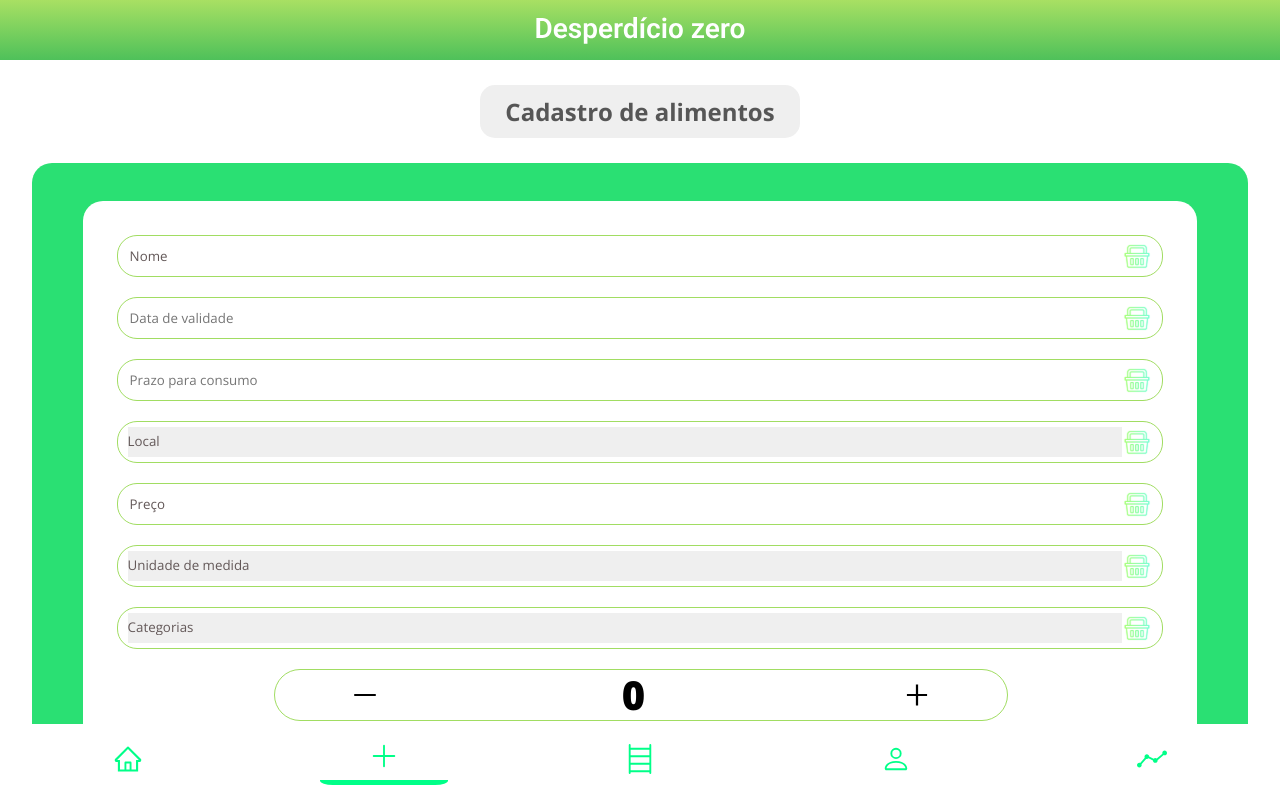
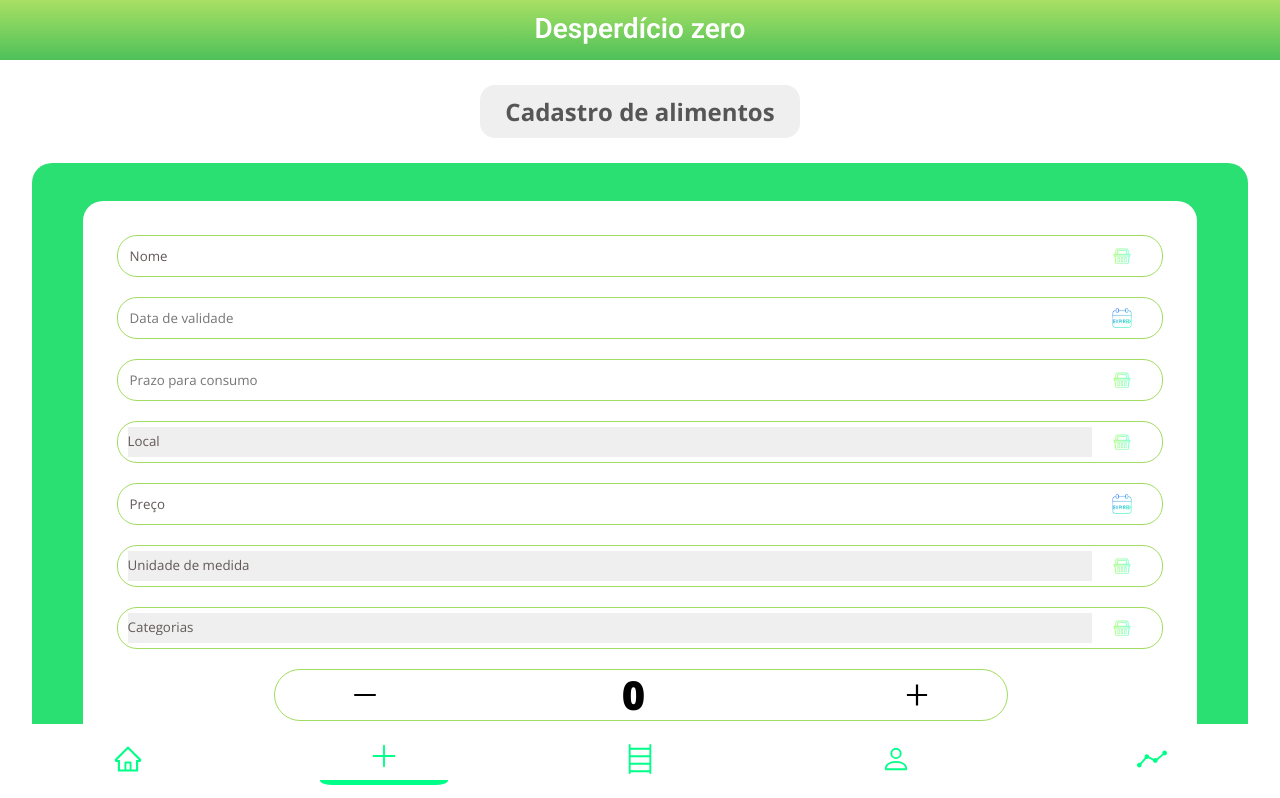
Before and after one commit to estartandodevs-course/desperdicio-zero-frontend, a React (Create React App) app: page /adicionar-alimento in a window 1280 px wide. Shown: the top 798 px of the page. Built offline with nearby package versions, Linux system fonts and the light colour scheme.

Commit message:
refactor: resolvendo problema com icones repetidos
Signed-off-by: João pedro <joaof082@gmail.com>

```diff
--- a/src/components/CategoriesList/index.js
+++ b/src/components/CategoriesList/index.js
@@ -1,10 +1,10 @@
 import React from 'react';
-import { MenuContainer, MenuItem } from './style';
-import { ReactComponent as TodosIcon } from './../../assets/icons/todos-os-itens-icon.svg';
-import { ReactComponent as FrutasIcon } from './../../assets/icons/fruta-icon.svg';
-import { ReactComponent as CarnesIcon } from './../../assets/icons/carnes-icon.svg';
-import { ReactComponent as BebidasIcon } from './../../assets/icons/bebidas-icon.svg';
-import { ReactComponent as GraosIcon } from './../../assets/icons/graos-icon.svg';
+import { Icon, MenuContainer, MenuItem } from './style';
+import TodosIcon from './../../assets/icons/todos-os-itens-icon.svg';
+import FrutasIcon from './../../assets/icons/fruta-icon.svg';
+import CarnesIcon from './../../assets/icons/carnes-icon.svg';
+import BebidasIcon from './../../assets/icons/bebidas-icon.svg';
+import GraosIcon from './../../assets/icons/graos-icon.svg';
 
 function CategoriesList({ state, fitleredState }) {
   const menuItems = [
@@ -44,7 +44,7 @@ function CategoriesList({ state, fitleredState }) {
             }}
             key={index}
           >
-            <item.icon />
+            <Icon src={item.icon} />
             <p>{item.name}</p>
           </MenuItem>
         );
--- a/src/components/CategoriesList/style.js
+++ b/src/components/CategoriesList/style.js
@@ -25,3 +25,9 @@ export const MenuItem = styled.div`
     margin: 0 30px 0 10px;
   }
 `;
+
+export const Icon = styled.img`
+  height: 40px;
+  margin-left: 20px;
+  margin-right: 20px;
+`;
--- a/src/components/FoodForm/index.js
+++ b/src/components/FoodForm/index.js
@@ -6,6 +6,7 @@ import {
   DateInputWrapper,
   FormContainer,
   FormWrapper,
+  Icon,
   InputContainer,
   InputWrapper,
   SelectWrapper,
@@ -20,7 +21,8 @@ function FormInput(props) {
   return (
     <InputContainer>
       <InputWrapper type={props.type} placeholder={props.placeholder} name={props.name} />
-      <props.icon />
+      {console.log('ICON form::', props.icon)}
+      <Icon src={props.icon} />
     </InputContainer>
   );
 }
@@ -34,7 +36,7 @@ function FormDateInput(props) {
         placeholder={props.placeholder}
         onFocus={e => (e.target.type = 'date')}
       />
-      <props.icon />
+      <Icon src={props.icon} />
     </InputContainer>
   );
 }
@@ -54,7 +56,7 @@ function FormSelect(props) {
           );
         })}
       </SelectWrapper>
-      <props.icon />
+      <Icon src={props.icon} />
     </InputContainer>
   );
 }
--- a/src/components/FoodForm/style.js
+++ b/src/components/FoodForm/style.js
@@ -140,3 +140,9 @@ export const Counter = styled.input`
     }
   }
 `;
+
+export const Icon = styled.img`
+  height: 20px;
+  margin-left: 20px;
+  margin-right: 20px;
+`;
--- a/src/components/Header/style.js
+++ b/src/components/Header/style.js
@@ -16,3 +16,7 @@ export const HeaderContainer = styled.div`
     width: 45%;
   }
 `;
+
+export const Logo = styled.img`
+  height: 40px;
+`;
--- a/src/components/MenuList/index.js
+++ b/src/components/MenuList/index.js
@@ -1,6 +1,6 @@
 import React from 'react';
 import { Link } from 'react-router-dom';
-import { MenuContainer, MenuItem } from './style';
+import { Icon, MenuContainer, MenuItem } from './style';
 
 function MenuList({ MenuItems }) {
   return (
@@ -9,7 +9,7 @@ function MenuList({ MenuItems }) {
         return (
           <Link to={item.path} key={index}>
             <MenuItem>
-              <item.icon />
+              <Icon src={item.icon} />
               <p>{item.name}</p>
             </MenuItem>
           </Link>
--- a/src/components/MenuList/style.js
+++ b/src/components/MenuList/style.js
@@ -23,3 +23,9 @@ export const MenuItem = styled.div`
     margin: 0 30px 0 10px;
   }
 `;
+
+export const Icon = styled.img`
+  height: 20px;
+  margin-left: 20px;
+  margin-right: 20px;
+`;
--- a/src/pages/AddProduct/index.js
+++ b/src/pages/AddProduct/index.js
@@ -4,8 +4,8 @@ import Header from '../../components/Header';
 import PageTitle from '../../components/PageTitle';
 import { Container } from '../../styles/PagesStyles/GlobalPageStyles';
 import FoodForm from '../../components/FoodForm';
-import { ReactComponent as NomeIcon } from '../../assets/icons/nome-icon.svg';
-import { ReactComponent as DataDeValidadeIcon } from '../../assets/icons/data-de-validade-icon.svg';
+import NomeIcon from '../../assets/icons/nome-icon.svg';
+import DataDeValidadeIcon from '../../assets/icons/data-de-validade-icon.svg';
 
 function AddProduct() {
   const inputs = [
--- a/src/pages/home/index.js
+++ b/src/pages/home/index.js
@@ -10,9 +10,9 @@ import WasteCounter from '../../components/WasteCounter';
 import NavBar from '../../components/NavBar';
 import { Container } from '../../styles/PagesStyles/GlobalPageStyles';
 import { Link } from 'react-router-dom';
-import { ReactComponent as VencidoIcon } from '../../assets/icons/itens-vencidos.svg';
-import { ReactComponent as AVencerIcon } from '../../assets/icons/itens-a-vencer.svg';
-import { ReactComponent as DispensaIcon } from '../../assets/icons/dispensa-icon.svg';
+import VencidoIcon from '../../assets/icons/itens-vencidos.svg';
+import AVencerIcon from '../../assets/icons/itens-a-vencer.svg';
+import DispensaIcon from '../../assets/icons/dispensa-icon.svg';
 
 function Home() {
   const menuItems = [
```
